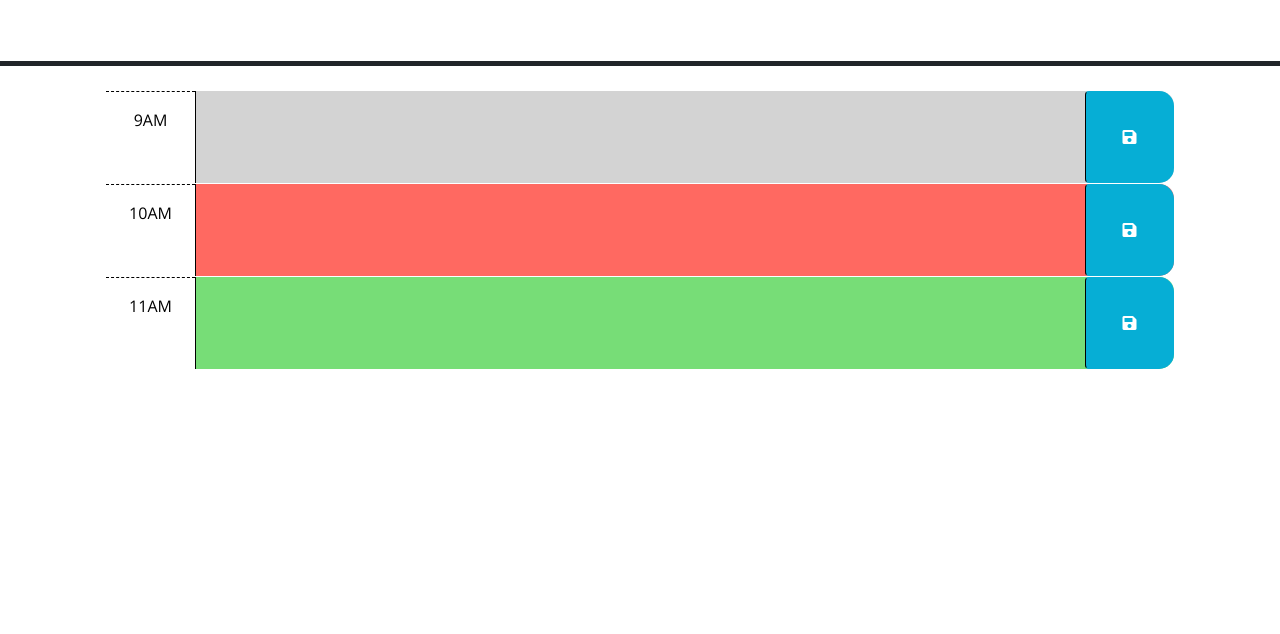
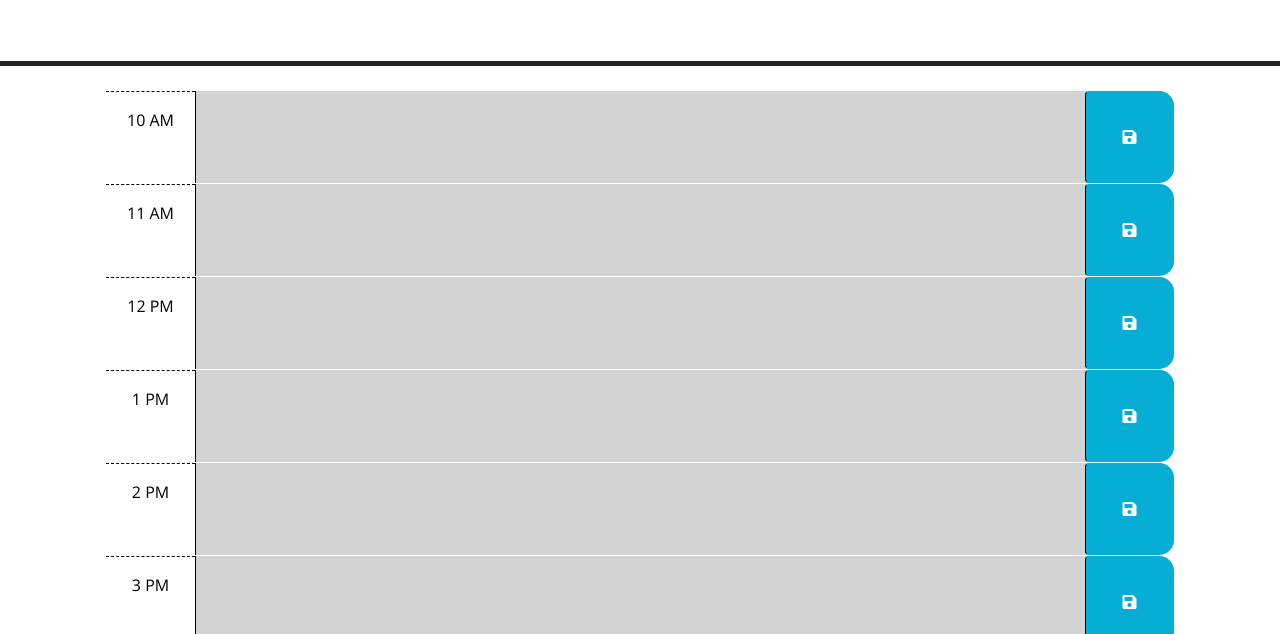
Before and after one commit to Shagomir/Simple-Calendar-Application, a plain HTML site: page index.html in a window 1280 px wide. Shown: the part 166-800 px from the top of the page. Drawn offline with nearby package versions, Linux system fonts and the light colour scheme.

Commit message:
create hour elements on page

```diff
--- a/assets/js/script.js
+++ b/assets/js/script.js
@@ -1,7 +1,63 @@
 // Wrap all code that interacts with the DOM in a call to jQuery to ensure that
 // the code isn't run until the browser has finished rendering all the elements
 // in the html.
+
+// start and end hours in 24 hour time. The calendar builds an element for each hour here, inclusive.
+var startHour = 10;
+var endHour = 23;
+endHour++; // increment the end hour by one for the true end hour.
+
 $(function () {
+  function buildCalendar() {
+    var calendarHour;
+    var currentHour = Number(dayjs().format("H")); //forcing a number for relativeTime calculation
+
+    for (i = startHour; i < endHour; i++) {
+      calendar = dayjs().hour(i);
+      calendarHour = Number(dayjs(calendar).format("H")); //forcing a number for relativeTime calculation
+
+      if (currentHour == calendarHour) {
+        relativeTime = "present";
+        console.log("current", currentHour);
+        console.log("calendar", calendarHour);
+        console.log(relativeTime);
+      } else if (currentHour > calendarHour) {
+        relativeTime = "past";
+        console.log("current", currentHour);
+        console.log("calendar", calendarHour);
+        console.log(relativeTime);
+      } else {
+        relativeTime = "future";
+        console.log("current", currentHour);
+        console.log("calendar", calendarHour);
+        console.log(relativeTime);
+      }
+      var calendarHourHtmlstring =
+        '<div id="hour-' +
+        i + //using the hour to set the ID
+        '" class="row time-block ' +
+        relativeTime + //setting past/present/future
+        '">' +
+        '<div class="col-2 col-md-1 hour text-center py-3">' +
+        dayjs(calendar).format("h A") + //adding the text description
+        "</div>" +
+        '<textarea class="col-8 col-md-10 description" rows="3"> </textarea>' +
+        //calendarItem[i].text + //adding the text from the extracted list of calendar items
+        '<button class="btn saveBtn col-2 col-md-1" aria-label="save">' +
+        '<i class="fas fa-save" aria-hidden="true"></i></button>' +
+        "</div>";
+
+      $("#calendar-container").append(calendarHourHtmlstring);
+    }
+  }
+  buildCalendar();
+
+  // function getCalendarItems
+
+  // function saveCalendarItems
+
+  // function applyTimeFormatting
+
   // TODO: Add a listener for click events on the save button. This code should
   // use the id in the containing time-block as a key to save the user input in
   // local storage. HINT: What does `this` reference in the click listener
--- a/index.html
+++ b/index.html
@@ -19,6 +19,7 @@
       rel="stylesheet"
     />
     <link rel="stylesheet" href="./assets/css/style.css" />
+    <script src="https://cdn.jsdelivr.net/npm/dayjs@1/dayjs.min.js"></script>
     <title>Work Day Scheduler</title>
   </head>
 
@@ -28,7 +29,7 @@
       <p class="lead">A simple calendar app for scheduling your work day</p>
       <p id="currentDay" class="lead"></p>
     </header>
-    <div class="container-lg px-5">
+    <div class="container-lg px-5" id="calendar-container">
       <!-- Use class for "past", "present", and "future" to apply styles to the
         time-block divs accordingly. The javascript will need to do this by
         adding/removing these classes on each div by comparing the hour in the
@@ -40,31 +41,31 @@
         -->
 
       <!-- Example of a past time block. The "past" class adds a gray background color. -->
-      <div id="hour-9" class="row time-block past">
+      <!-- <div id="hour-9" class="row time-block past">
         <div class="col-2 col-md-1 hour text-center py-3">9AM</div>
         <textarea class="col-8 col-md-10 description" rows="3"> </textarea>
         <button class="btn saveBtn col-2 col-md-1" aria-label="save">
           <i class="fas fa-save" aria-hidden="true"></i>
         </button>
-      </div>
+      </div> -->
 
       <!-- Example of a a present time block. The "present" class adds a red background color. -->
-      <div id="hour-10" class="row time-block present">
+      <!-- <div id="hour-10" class="row time-block present">
         <div class="col-2 col-md-1 hour text-center py-3">10AM</div>
         <textarea class="col-8 col-md-10 description" rows="3"> </textarea>
         <button class="btn saveBtn col-2 col-md-1" aria-label="save">
           <i class="fas fa-save" aria-hidden="true"></i>
         </button>
-      </div>
+      </div> -->
 
       <!-- Example of a future time block. The "future" class adds a green background color. -->
-      <div id="hour-11" class="row time-block future">
+      <!-- <div id="hour-11" class="row time-block future">
         <div class="col-2 col-md-1 hour text-center py-3">11AM</div>
         <textarea class="col-8 col-md-10 description" rows="3"> </textarea>
         <button class="btn saveBtn col-2 col-md-1" aria-label="save">
           <i class="fas fa-save" aria-hidden="true"></i>
         </button>
-      </div>
+      </div> -->
 
     <script src="https://code.jquery.com/jquery-3.4.1.min.js"></script>
     <script
```
